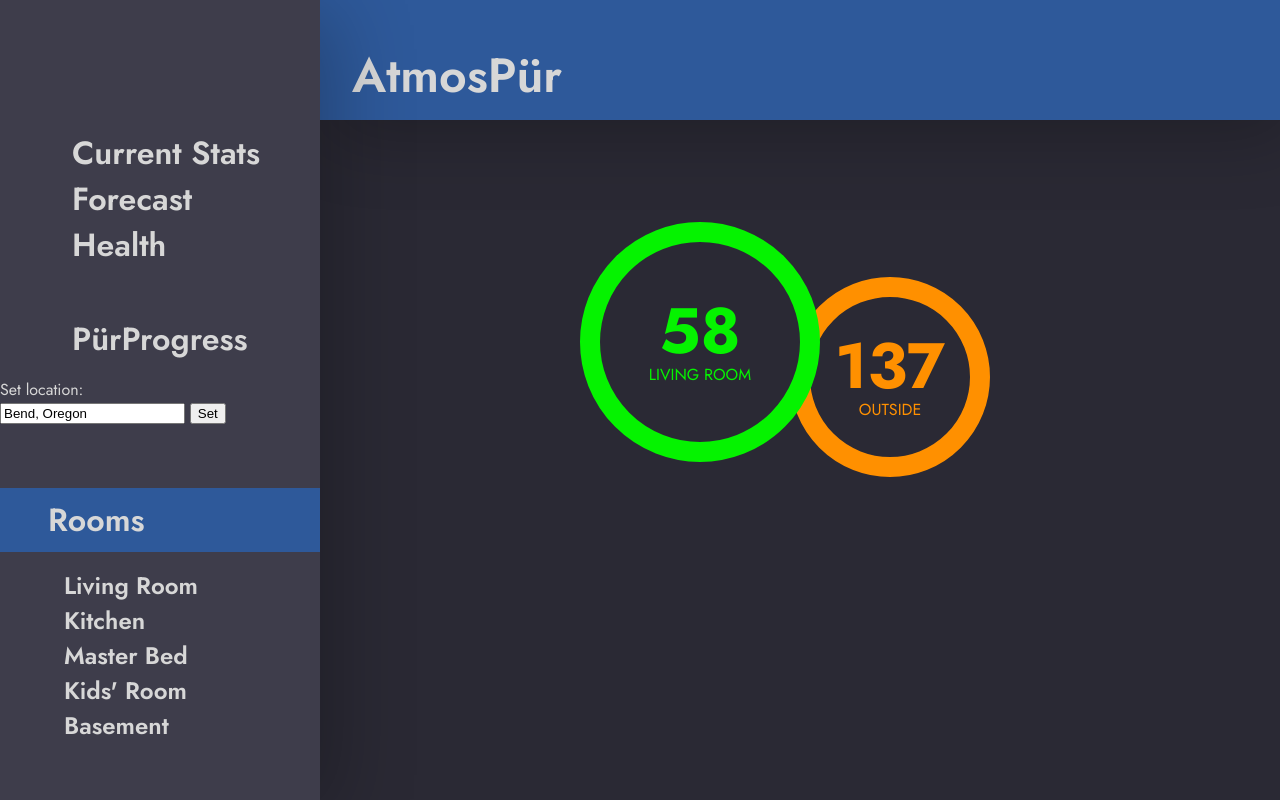
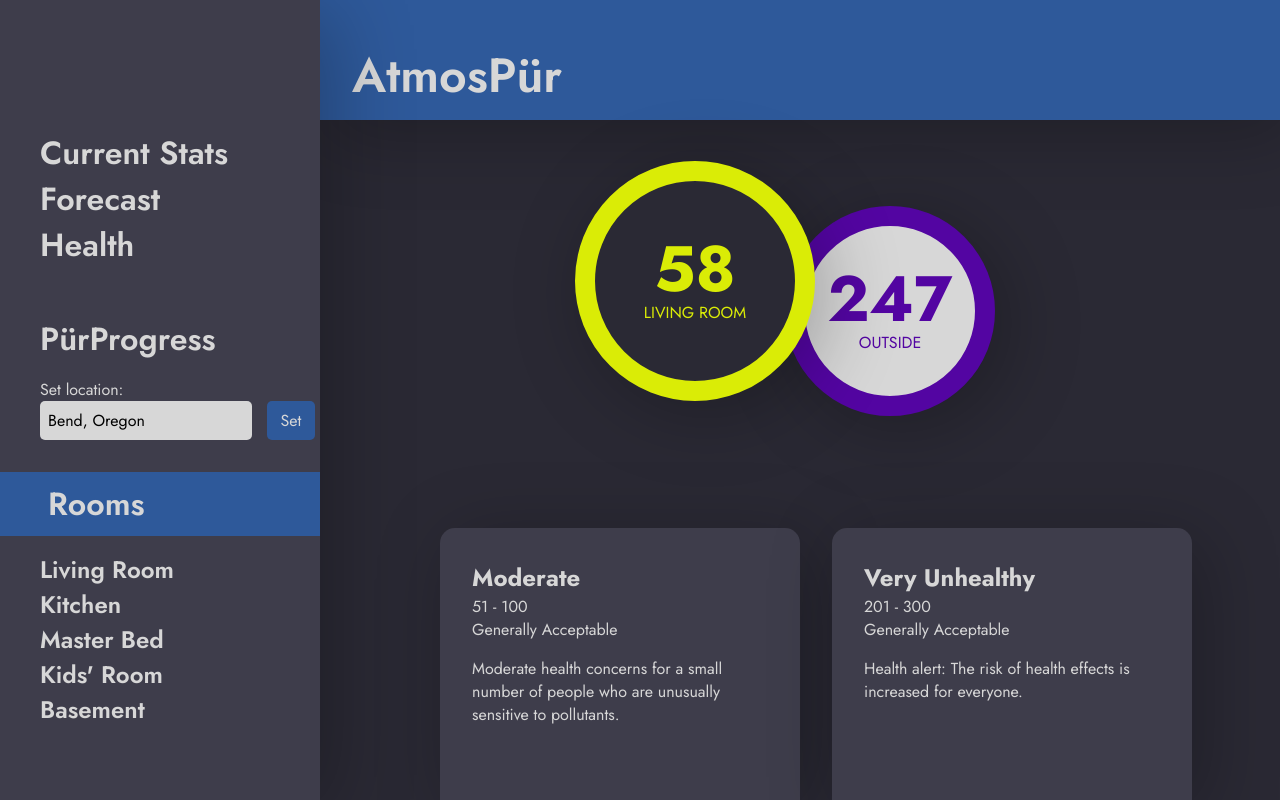
Before and after one commit to arthurktripp/AtmosPur, a Flask app: page / in a window 1280 px wide. Run offline with Flask 3, Linux system fonts and the light colour scheme; some libraries are stand-ins or nearby versions.

Commit message:
layout with grid

```diff
--- a/static/css/styles.css
+++ b/static/css/styles.css
@@ -54,7 +54,7 @@
   list-style-type: none;
   font-size: 2em;
   font-weight: 600;
-  margin-left: 1em;
+  margin-left: 0;
 }
 
 nav li.featured {
@@ -66,7 +66,7 @@
   height: 2em;
   font-size: 2em;
   font-weight: 600;
-  margin-top: 2em;
+  margin-top: 1em;
   display: flex;
 }
 
@@ -75,6 +75,33 @@
   padding-top: 130px;
   margin-top: 0;
 }
+
+
+div#set-location {
+  padding-left: 40px;
+}
+input#location-input {
+  font-family: 'Jost';
+  font-size: 1em;
+  padding: .5em;
+  border: none;
+  border-radius: 5px;
+  background-color: var(--off-white);
+}
+input#location-submit {
+  font-family: 'Jost';
+  font-size: 1em;
+  padding: .5em;
+  width: 3em;
+  background-color: var(--brand-blue);
+  color: var(--off-white);
+  border: none;
+  margin-left: 10px;
+  border-radius: 5px;
+}
+
+
+
 
 ul.rooms-list li {
   font-size: 1.5em;
@@ -104,24 +131,35 @@
   align-self: flex-end;
 }
 
+h2 {
+  margin: 0;
+}
+
 
 div.main {
   bottom: 0px;
-  display: flex;
-  justify-content: center;
+  /* display: grid;
+  flex-direction: column;
+  justify-content: center; */
+  height: 100%;
+  display: grid;
+  grid-template-columns: 1;
+  grid-template-rows: 60% 40%;
 }
 
 div#circles-container {
+  margin-left: auto;
+  margin-right: auto;
   display: grid;
-  /* grid-template-columns: ; */
   grid-template-rows: 100%;
   width: fit-content;
   height: fit-content;
   position: relative;
-  top:15%;
+  top:10%;
 }
 
 div.circle {
+  box-shadow: var(--soft-shadow);
   border: 20px solid;
   border-radius: 100%;
   display: flex;
@@ -134,26 +172,27 @@
   grid-column-start: 1;
   grid-column-end: 2;
   z-index: 2;
-  border-color: var(--q1-good);
+  border-color: var(--q2-moderate);
   height: 200px;
   width: 200px;
-  color: var(--q1-good);
+  color: var(--q2-moderate);
   background-color: var(--dark-bg);
 }
 
 div.circle.outside {
   grid-column-start: 2;
   grid-column-end: 3;
-  border-color: var(--q3-low-unhealthy);
-  height: 160px;
-  width: 160px;
-  color: var(--q3-low-unhealthy);
+  border-color: var(--q5-very-unhealthy);
+  color: var(--q5-very-unhealthy);
+  background-color: var(--off-white);
+  height: 170px;
+  width: 170px;
   position: relative;
-  top: 55px;
+  top: 45px;
   right: 30px;
 }
 
-.circle p {
+div.circle p {
   margin: 0;
 }
 
@@ -162,3 +201,34 @@
   font-weight: 800;
   line-height: 1em;
 }
+
+
+div#aqi-info-card-container {
+  color: var(--off-white);
+  width: 75%;
+  margin-left: auto;
+  margin-right: auto;
+  display: grid;
+  grid-template-columns: 50% 50%;
+  gap: 2em;
+}
+
+div.aqi-info-card.first{
+  grid-column: 1 2;
+}
+div.aqi-info-card.second{
+  grid-column: 2 3;
+}
+
+div.aqi-info-card {
+  background-color: var(--medium-blue);
+  box-shadow: var(--soft-shadow);
+  border-radius: 15px 15px 0px 0px;
+}
+div.aqi-info-card div.info-text {
+  margin: 2em;
+}
+
+.info-text-intro p{
+  margin:0;
+}
--- a/templates/index.html
+++ b/templates/index.html
@@ -11,10 +11,37 @@
     </div>
 
     <div class="circle outside">
-      <p class="aqi-number">137</p>
+      <p class="aqi-number">247</p>
       <p class="aqi-room">OUTSIDE</p>
     </div>
   </div>
+
+
+  <div id="aqi-info-card-container">
+    <div class="aqi-info-card first">
+      <div class="info-text">
+        <div class="info-text-intro">
+          <h2>Moderate</h2>
+          <p>51 - 100</p>
+          <p>Generally Acceptable</p>
+        </div>
+        <p>Moderate health concerns for a small number of people who are unusually sensitive to pollutants.</p>
+      </div>
+    </div>
+    <div class="aqi-info-card second">
+      <div class="info-text">
+        <div class="info-text-intro">
+          <h2>Very Unhealthy</h2>
+          <p>201 - 300</p>
+          <p>Generally Acceptable</p>
+        </div>
+        <p>Health alert: The risk of health effects is increased for everyone.</p>
+      </div>
+    </div>
+
+  </div>
+
+
 
 
 </div>
```
